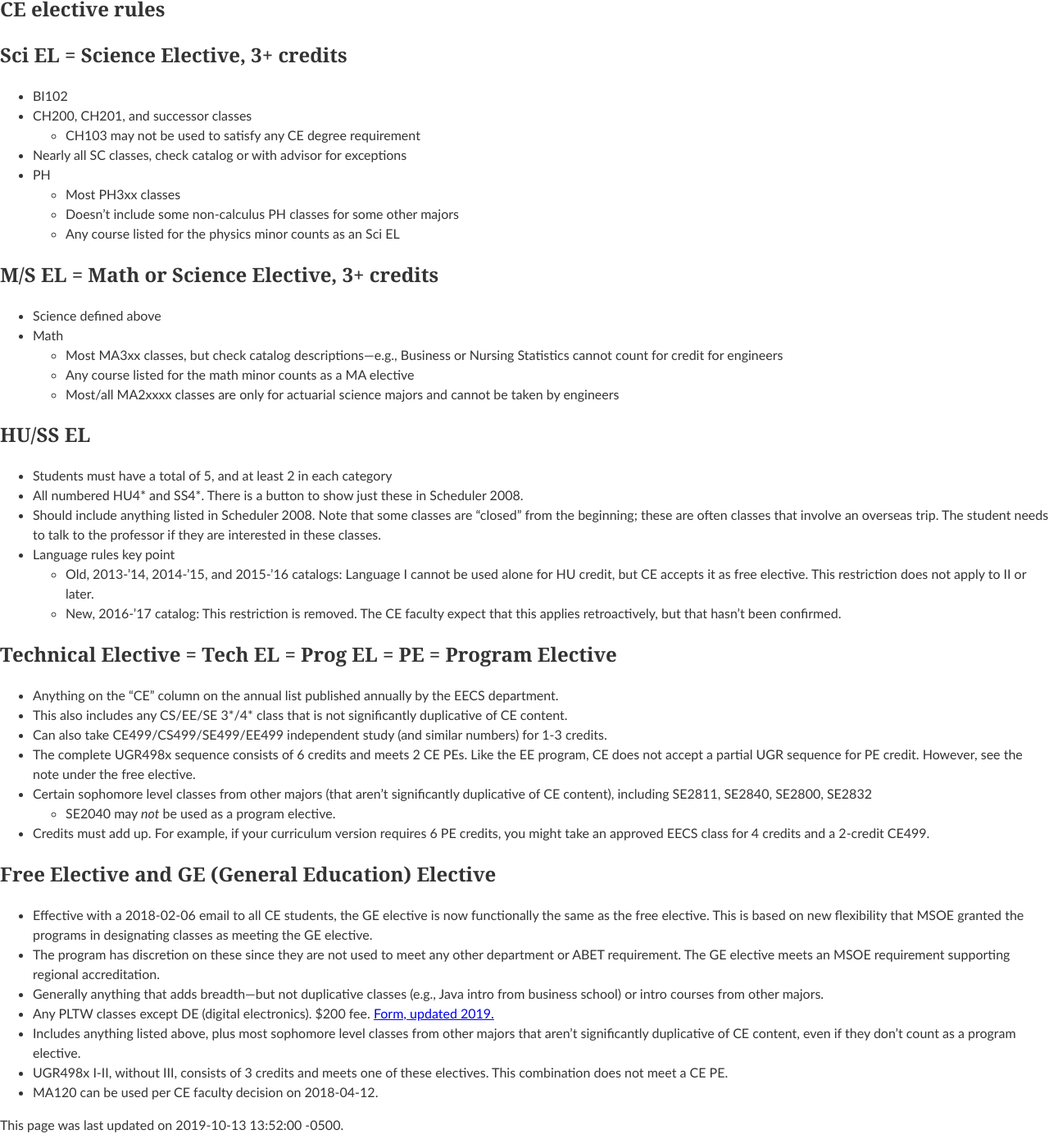
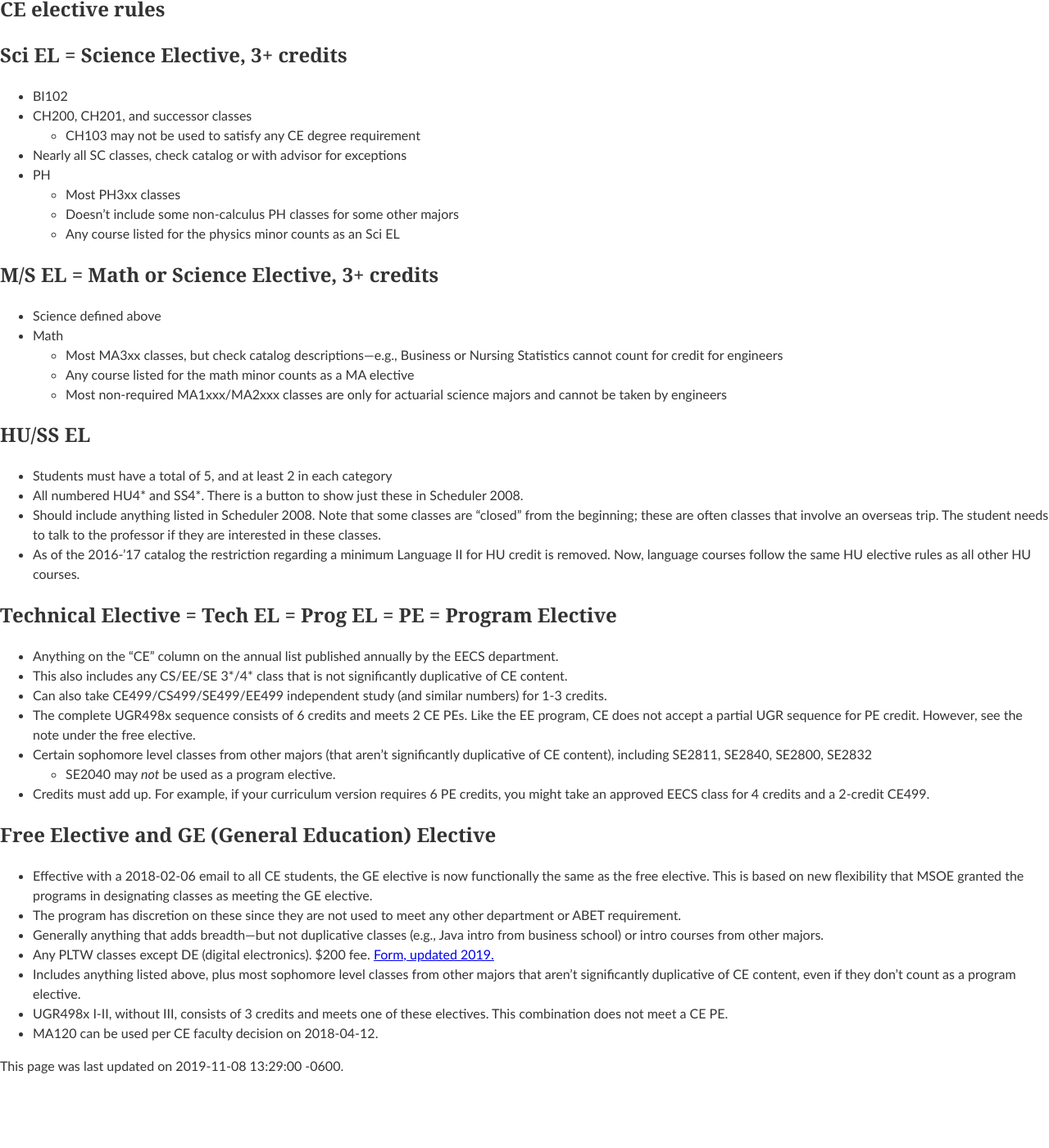
Before and after one commit to edurant/edurant.github.io, a Jekyll site: the page built from advising/ceElectiveRules.md, in a window 1280 px wide and 1400 px high, scrolled down 98 px. Shown: the whole window at 82% size. Built offline with Jekyll 4.4.1, drawn with Linux system fonts in a browser that asks for light colours; after the commit the page ends 1426 px from its top, so only the background shows below that.

Commit message:
elective rules, clarify AS MA, etc.

```diff
--- a/advising/ceElectiveRules.md
+++ b/advising/ceElectiveRules.md
@@ -1,6 +1,6 @@
 ---
 title: "CE Academic Advising: Elective Rules"
-date: 2019-10-13 13:52:00 -0500
+date: 2019-11-08 13:29:00 -0600
 ---
 
 # CE elective rules
@@ -20,15 +20,13 @@ date: 2019-10-13 13:52:00 -0500
 * Math
   * Most MA3xx classes, but check catalog descriptions&mdash;e.g., Business or Nursing Statistics cannot count for credit for engineers
   * Any course listed for the math minor counts as a MA elective
-  * Most/all MA2xxxx classes are only for actuarial science majors and cannot be taken by engineers
+  * Most non-required MA1xxx/MA2xxx classes are only for actuarial science majors and cannot be taken by engineers
 
 ## HU/SS EL
 * Students must have a total of 5, and at least 2 in each category
 * All numbered HU4\* and SS4\*. There is a button to show just these in Scheduler 2008.
 * Should include anything listed in Scheduler 2008. Note that some classes are &ldquo;closed&rdquo; from the beginning; these are often classes that involve an overseas trip. The student needs to talk to the professor if they are interested in these classes.
-* Language rules key point
-  * Old, 2013-&rsquo;14, 2014-&rsquo;15, and 2015-&rsquo;16 catalogs: Language I cannot be used alone for HU credit, but CE accepts it as free elective. This restriction does not apply to II or later.
-  * New, 2016-&rsquo;17 catalog: This restriction is removed. The CE faculty expect that this applies retroactively, but that hasn&rsquo;t been confirmed.
+* As of the 2016-&rsquo;17 catalog the restriction regarding a minimum Language II for HU credit is removed. Now, language courses follow the same HU elective rules as all other HU courses.
 
 ## Technical Elective = Tech EL = Prog EL = PE = Program Elective
 * Anything on the &ldquo;CE&rdquo; column on the annual list published annually by the EECS department.
@@ -41,7 +39,7 @@ date: 2019-10-13 13:52:00 -0500
 
 ## Free Elective and GE (General Education) Elective
 * Effective with a 2018-02-06 email to all CE students, the GE elective is now functionally the same as the free elective. This is based on new flexibility that MSOE granted the programs in designating classes as meeting the GE elective.
-* The program has discretion on these since they are not used to meet any other department or ABET requirement. The GE elective meets an MSOE requirement supporting regional accreditation.
+* The program has discretion on these since they are not used to meet any other department or ABET requirement.
 * Generally anything that adds breadth&mdash;but not duplicative classes (e.g., Java intro from business school) or intro courses from other majors.
 * Any PLTW classes except DE (digital electronics). $200 fee. <a href="https://msoe.s3.amazonaws.com/files/resources/2019-update-pltw-credit-app.pdf">Form, updated 2019.</a>
 * Includes anything listed above, plus most sophomore level classes from other majors that aren't significantly duplicative of CE content, even if they don't count as a program elective.
```
